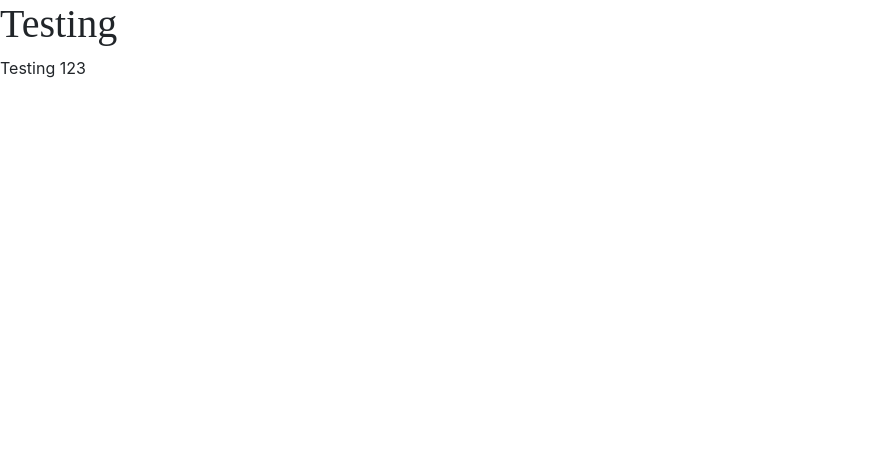
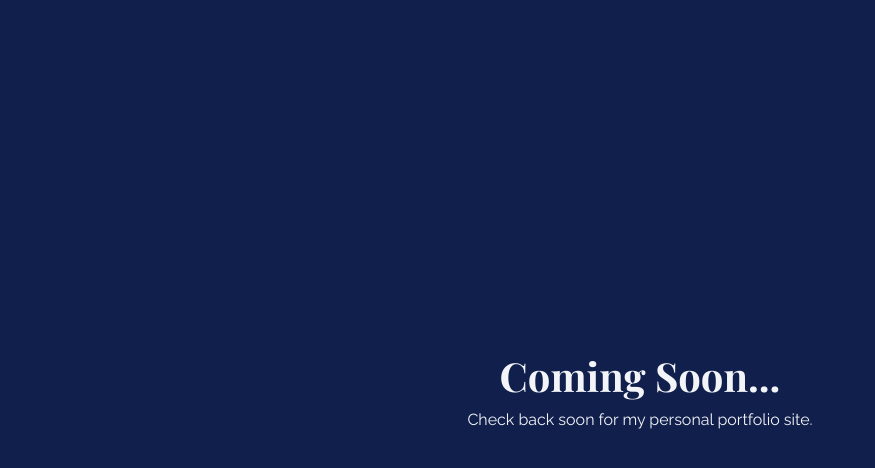
Before and after one commit to martinpsz/personal_website, a Gatsby site: page / in a window 1280 px wide. Shown: the whole page, without its empty margins (0-875 px from the left). Built offline with nearby package versions, Linux system fonts and the light colour scheme; Gatsby itself is replaced by a stand-in of ours.

Commit message:
Completed pre-development setup

```diff
--- /dev/null
+++ b/gatsby-browser.js
@@ -0,0 +1,2 @@
+import "./src/styles/global.css"
+import "bootstrap/dist/css/bootstrap.css"
--- a/gatsby-config.js
+++ b/gatsby-config.js
@@ -14,12 +14,6 @@ module.exports = {
   },
   plugins: [
     {
-      resolve: `gatsby-plugin-typography`,
-      options: {
-        pathToConfigModule: `src/utils/typography`,
-      },
-    },
-    {
       resolve: `gatsby-plugin-robots-txt`,
       options: {
         policy: [{ userAgent: '*', allow: '/'}]
--- a/package.json
+++ b/package.json
@@ -18,12 +18,10 @@
     "gatsby-plugin-google-analytics": "^2.1.21",
     "gatsby-plugin-react-helmet": "^3.1.11",
     "gatsby-plugin-robots-txt": "^1.5.0",
-    "gatsby-plugin-typography": "^2.3.12",
     "react": "^16.10.2",
     "react-dom": "^16.10.2",
     "react-helmet": "^5.2.1",
-    "react-typography": "^0.16.19",
-    "typography": "^0.16.19"
+    "styled-components": "^4.4.0"
   },
   "devDependencies": {
     "prettier": "^1.18.2"
--- a/src/pages/index.js
+++ b/src/pages/index.js
@@ -1,9 +1,28 @@
-import React from "react";
-import 'bootstrap/dist/css/bootstrap.css'
+import React, {Fragment} from "react";
 import SEO from '../components/SEO'
 
-export default () => <div >
-    <SEO/>
-    <h1>Testing</h1>
-    <p>Testing 123</p>
-</div>
+
+
+export default () => {
+    const style = {
+        display: 'flex',
+        flexDirection: 'column',
+        justifyContent: 'center',
+        alignItems: 'center',
+        height: '100vh',
+        background: 'var(--Blue)',
+        color: 'var(--White)',
+    }
+
+    return(
+        <Fragment>
+            <SEO/>
+                <div style={style}>
+                    <h1>Coming Soon...</h1>
+                    <p>Check back soon for my personal portfolio site.</p>
+                </div>
+        </Fragment>
+
+
+    )
+}
--- /dev/null
+++ b/src/styles/global.css
@@ -0,0 +1,22 @@
+/*Import Google Fonts for use on the site*/
+@import url('https://fonts.googleapis.com/css?family=Playfair+Display:700|Raleway&display=swap');
+
+/*Set the CSS variables for use in the project*/
+:root{
+    --Playfair: 'Playfair Display', serif;
+    --Raleway: 'Raleway', sans-serif;
+    --Blue: #111f4d;
+    --White: #f2f4f7;
+    --Orange: #e43a19;
+    --Black: #020205;
+
+}
+
+h1,h2,h3,h4,h5,h6{
+    font-family: var(--Playfair);
+    font-weight: 700;
+}
+
+p, a{
+    font-family: var(--Raleway);
+}
--- a/src/utils/typography.js
+++ /dev/null
@@ -1,17 +0,0 @@
-import Typography from 'typography';
-
-const typography = new Typography({
-    baseFontSize: "16px",
-    baseLineHeight: 1.666,
-    headerFontFamily: [
-        "Playfair Display",
-        "serif"
-    ],
-    headerWeight: 900,
-    bodyFontFamily: [
-        "Raleway",
-        "sans-serif"
-    ]
-})
-
-export default typography;
```
Also changed, not shown: src/components/SEO.js (+4 -4 lines), 1 other file.
